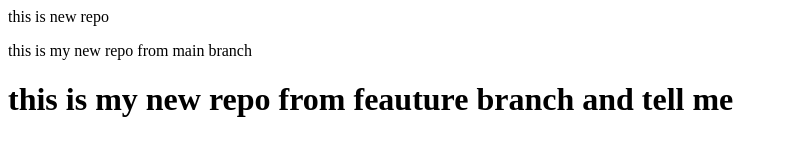
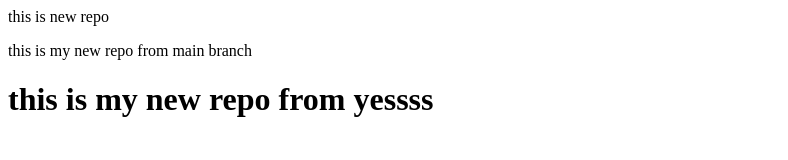
Before and after one commit to jeevansandhu-1507/globalrepo, a plain HTML site: page index.html in a window 1280 px wide. Shown: the whole page, without its empty margins (0-788 px from the left). Drawn offline with Linux system fonts and the light colour scheme.

Commit message:
testing from bran 2

```diff
--- a/index.html
+++ b/index.html
@@ -1,3 +1,3 @@
 <p>this is new repo </p>
 <p>this is my new repo from main branch</p>
-<h1>this is my new repo from feauture branch and tell me</h1>
+<h1>this is my new repo from yessss</h1>
```
